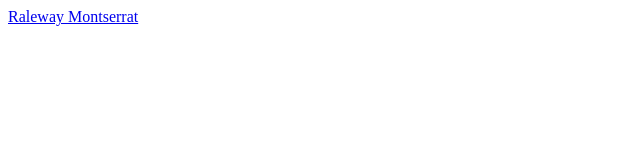
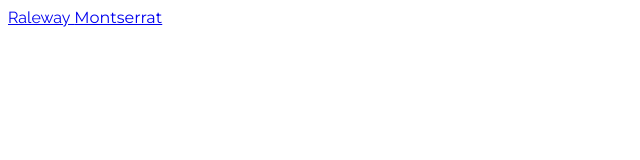
Before and after one commit to himanshu-neo/leadics.github.io, a plain HTML site: page index.html in a window 1280 px wide. Shown: the full height of the page, 0-640 px from the left. Drawn offline with Linux system fonts and the light colour scheme.

Commit message:
font file changes

```diff
--- a/index.html
+++ b/index.html
@@ -3,9 +3,11 @@
   <head>
     <meta charset="utf-8">
     <title></title>
+    	<link href="https://fonts.googleapis.com/css?family=Montserrat:100,300,400,500,600" rel="stylesheet">
+      <link href="https://fonts.googleapis.com/css?family=Raleway:100,100i,200,200i,300,300i,400,400i,500,500i,600,600i,700,700i,800,800i,900" rel="stylesheet">
   </head>
   <body>
-    <a href="https://himanshu-neo.github.io/leadics.guidelines/raleway.html"> Raleway </a>
-    <a href="https://himanshu-neo.github.io/leadics.guidelines/montserrat.html"> Montserrat </a>
+    <a href="https://himanshu-neo.github.io/leadics.guidelines/raleway.html" style="font-family:'Raleway',sans-serif"> Raleway </a>
+    <a href="https://himanshu-neo.github.io/leadics.guidelines/montserrat.html" style="font-family:'Montserrat',sans-serif" > Montserrat </a>
   </body>
 </html>
```
